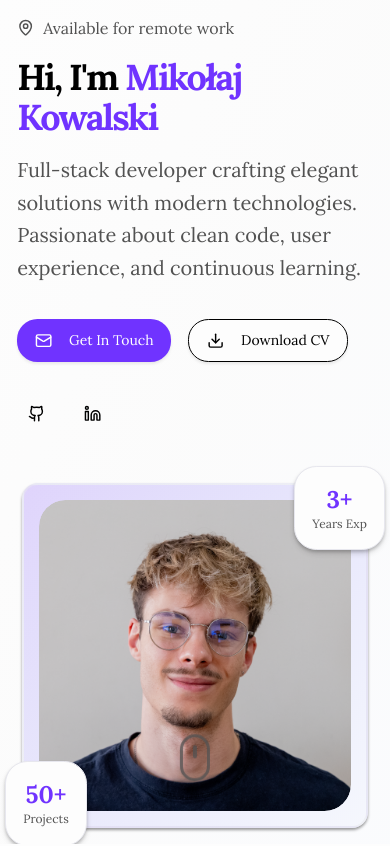
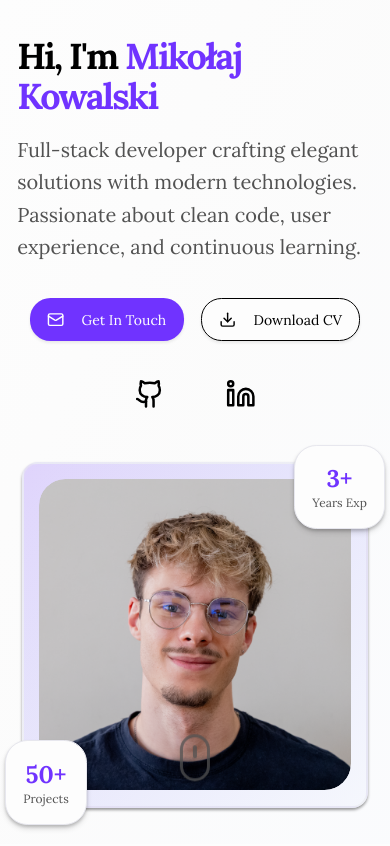
Before and after one commit to majkser/mikolaj-kowalski-dev, a Next.js app: page / in a window 390 px wide. Shown: the top 846 px of the page. Built offline with nearby package versions, Linux system fonts and the light colour scheme.

Commit message:
fix: improved mobile

```diff
--- a/src/components/landing/HeroSection.tsx
+++ b/src/components/landing/HeroSection.tsx
@@ -1,20 +1,16 @@
 import { Button } from '@/components/ui/button';
-import { Mail, Download, Github, Linkedin, MapPin } from 'lucide-react';
+import { Mail, Download, Github, Linkedin } from 'lucide-react';
 import Link from 'next/link';
 import PhotoAndStats from './photoAndStats';
 import ScrollIndicator from './scrollIndicator';
 
 export default function HeroSection() {
   return (
-    <section className="relative overflow-hidden bg-gradient-to-br from-background via-muted/20 to-accent/10 flex flex-col items-center justify-center h-screen">
-      <div className="container mx-auto px-4 flex flex-col items-center justify-center">
+    <section className="relative overflow-hidden bg-gradient-to-br from-background via-muted/20 to-accent/10 flex flex-col items-center justify-center min-h-screen w-full">
+      <div className="container mx-auto px-4 flex flex-col items-center justify-center my-8">
         <div className="grid lg:grid-cols-2 gap-12 items-center">
           <div className="space-y-8">
             <div className="space-y-4">
-              <div className="flex items-center gap-2 text-muted-foreground">
-                <MapPin className="w-4 h-4" />
-                <span>Available for remote work</span>
-              </div>
               <h1 className="text-4xl md:text-6xl font-bold text-foreground tracking-tight">
                 Hi, I'm <span className="text-primary">Mikołaj Kowalski</span>
               </h1>
@@ -24,7 +20,7 @@ export default function HeroSection() {
                 continuous learning.
               </p>
             </div>
-            <div className="flex flex-wrap gap-4">
+            <div className="flex flex-wrap gap-4 items-center justify-center lg:justify-start">
               <Button size="lg" asChild>
                 <Link href="mailto:john@example.com">
                   <Mail className="w-4 h-4 mr-2" />
@@ -38,13 +34,13 @@ export default function HeroSection() {
                 </Link>
               </Button>
             </div>
-            <div className="flex gap-4">
-              <Button variant="ghost" size="sm" asChild>
+            <div className="flex gap-12 items-center justify-center lg:justify-start">
+              <Button variant="ghost" size="sm" className="scale-175" asChild>
                 <Link href="https://github.com/majkser" target="_blank">
                   <Github className="w-5 h-5" />
                 </Link>
               </Button>
-              <Button variant="ghost" size="sm" asChild>
+              <Button variant="ghost" size="sm" className="scale-175" asChild>
                 <Link
                   href="https://www.linkedin.com/in/miko%C5%82aj-kowalski-ab1b1531a"
                   target="_blank"
```
